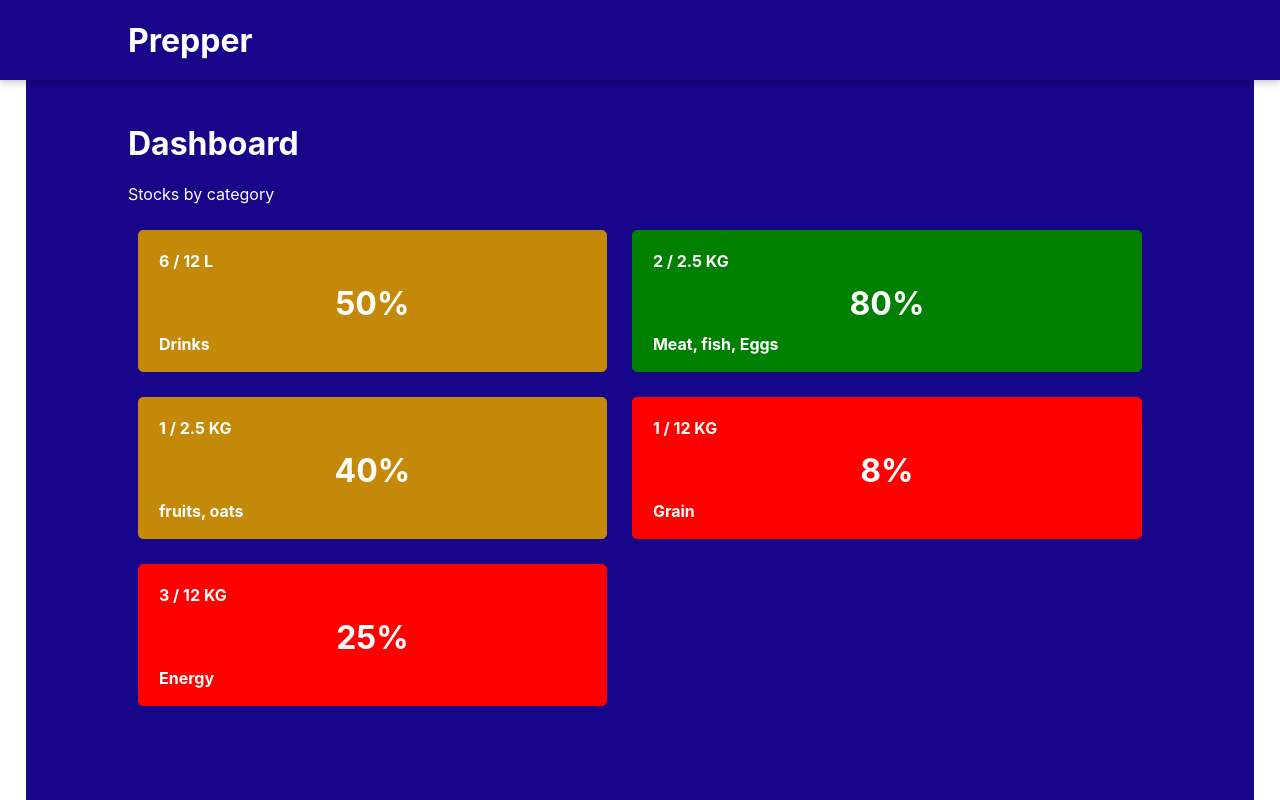
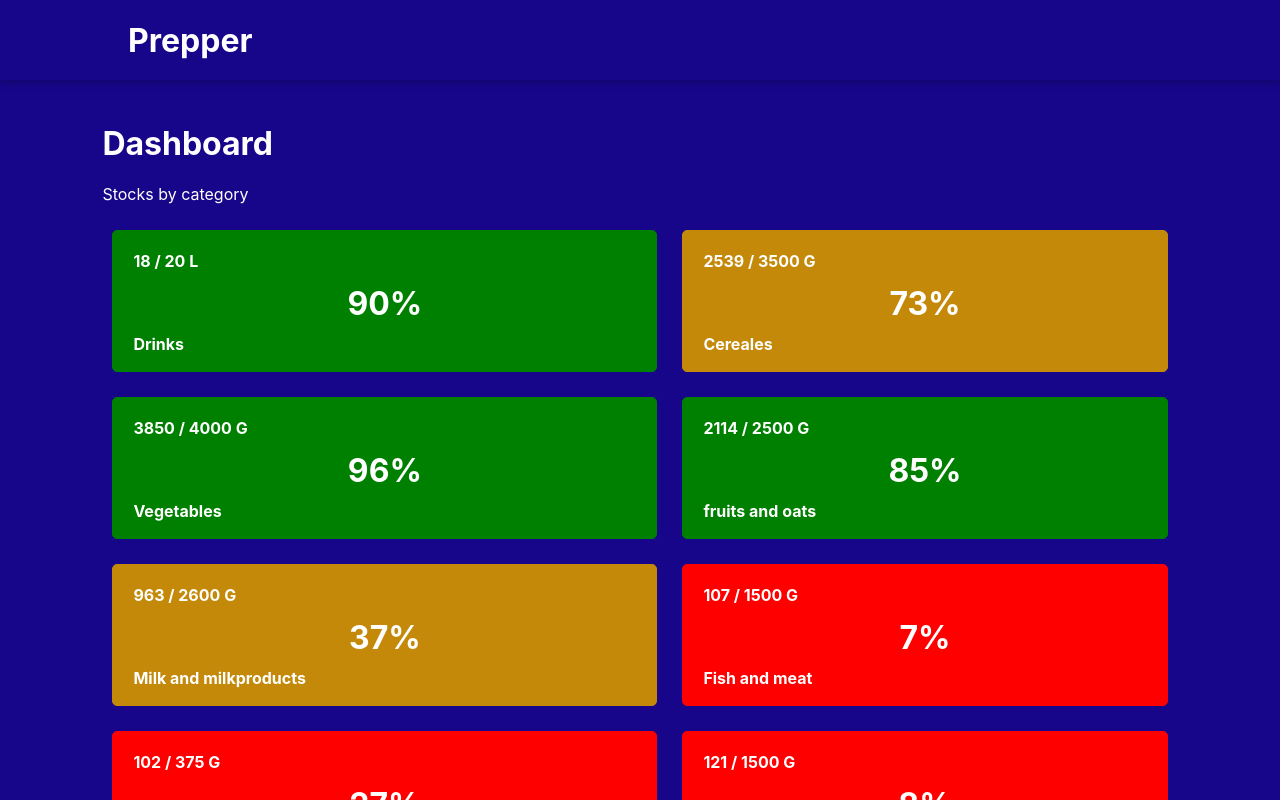
Before and after one commit to PXZ1337/react-prepper, a React (Create React App) app: page / in a window 1280 px wide. Shown: the top 800 px of the page. Built offline with nearby package versions, Linux system fonts and the light colour scheme.

Commit message:
Add dummy data for categories and implement list component

```diff
--- /dev/null
+++ b/src/common/Unit.ts
@@ -0,0 +1,8 @@
+enum Unit {
+    L = 'L',
+    G = 'G',
+    KG = 'KG',
+    ITEMS = 'Items'
+}
+
+export default Unit
--- /dev/null
+++ b/src/components/Categories/AvailableCategories.ts
@@ -0,0 +1,96 @@
+import { ICategory } from "../../common/Category"
+import Unit from "../../common/Unit"
+import CategoryGridItem from "./CategoryGridItem"
+
+const AvailableCategories = () => {
+    const categories: ICategory[] = [
+        {
+            id: 'drinks',
+            name: 'Drinks',
+            description: '',
+            unit: Unit.L,
+            goal: 20
+        },
+        {
+            id: 'cereales',
+            name: 'Cereales',
+            description: 'Cereales, bread, potatoes, pasta, rice',
+            unit: Unit.G,
+            goal: 3500
+        },
+        {
+            id: 'vegetables',
+            name: 'Vegetables',
+            description: 'Vegetables and legumes',
+            unit: Unit.G,
+            goal: 4000
+        },
+        {
+            id: 'fruits',
+            name: 'fruits and oats',
+            description: 'Vegetables and legumes',
+            unit: Unit.G,
+            goal: 2500
+        },
+        {
+            id: 'milk',
+            name: 'Milk and milkproducts',
+            description: 'Vegetables and legumes',
+            unit: Unit.G,
+            goal: 2600
+        },
+        {
+            id: 'fish',
+            name: 'Fish and meat',
+            description: 'Fish, meat eggs or full egg pouder',
+            unit: Unit.G,
+            goal: 1500
+        },
+        {
+            id: 'fats',
+            name: 'Fats and oils',
+            description: 'Fish, meat eggs or full egg pouder',
+            unit: Unit.G,
+            goal: 375
+        },
+        {
+            id: 'others',
+            name: 'Others',
+            description: 'Sugar, honey, jam, chocolate, salt, prepared food (f.e. dried tortelini. ravioli or soups), potato mash, instant broth, cacao pouder or salt stick',
+            unit: Unit.G,
+            goal: 1500
+        },
+        {
+            id: 'medicine-chest',
+            name: 'Medicine chest',
+            description: 'Medical kit, medicaments, painkiller, sanitizer (skin, wound), medicine for colt, thermometer',
+            unit: Unit.ITEMS,
+            goal: 10
+        },
+        {
+            id: 'sanitary',
+            name: 'Sanitary',
+            description: 'Soap, toothbrush, toothpaste, disposable table wear, toiletpaper, bin liner, gloves',
+            unit: Unit.ITEMS,
+            goal: 9
+        },
+        {
+            id: 'energy-loss',
+            name: 'Energy loss',
+            description: 'Candles, ligther, flashlight, batteries, gas cooker, heating device',
+            unit: Unit.ITEMS,
+            goal: 7
+        },
+        {
+            id: 'broadcast',
+            name: 'Broadcast',
+            description: 'Battery radio',
+            unit: Unit.ITEMS,
+            goal: 7
+        },
+    ]
+
+    return categories
+}
+
+export default AvailableCategories
--- /dev/null
+++ b/src/components/Categories/CategoryList.tsx
@@ -0,0 +1,19 @@
+import { ICategory } from "../../common/Category"
+import GridCointainer from "../UI/GridContainer"
+import AvailableCategories from "./AvailableCategories"
+import CategoryGridItem from "./CategoryGridItem"
+
+const CategoryList = () => {
+    const availableCategories = AvailableCategories().map((category: ICategory) => {
+        const randomStock = Math.round(Math.random() * category.goal)
+
+        return <CategoryGridItem name={category.name} stock={randomStock} goal={category.goal} unit={category.unit} />
+    })
+
+
+    return <GridCointainer>
+        {availableCategories}
+    </GridCointainer>
+}
+
+export default CategoryList
--- a/src/components/Layout/MainLayout.module.css
+++ b/src/components/Layout/MainLayout.module.css
@@ -1,6 +1,4 @@
 .main {
     margin: 0 auto;
     padding: 8%;
-    width: 1024px;
-    height: 100vh;
 }
--- a/src/pages/Dashboard.tsx
+++ b/src/pages/Dashboard.tsx
@@ -1,20 +1,14 @@
-import CategoryGridItem from "../components/Category/CategoryGridItem";
-import GridCointainer from "../components/UI/GridContainer";
-import GridItem from "../components/UI/GridItem";
+import { Fragment } from "react";
+import CategoryList from "../components/Categories/CategoryList";
 
 const Dashboard = () => {
-
     return (
-        <>
+        <Fragment>
             <h1>Dashboard</h1>
             <p>Stocks by category</p>
-            <GridCointainer>
-                <CategoryGridItem name={"Drinks"} stock={6} goal={12} unit={"L"} />
-                <CategoryGridItem name={"Meat, fish, Eggs"} stock={2} goal={2.5} unit={"KG"} />
-                <CategoryGridItem name={"fruits, oats"} stock={1} goal={2.5} unit={"KG"} />
-                <CategoryGridItem name={"Grain"} stock={1} goal={12} unit={"KG"} />
-                <CategoryGridItem name={"Energy"} stock={3} goal={12} unit={"KG"} />
-            </GridCointainer></>
+
+            <CategoryList />
+        </Fragment>
     );
 }
 
```
Also changed, not shown: src/common/Category.ts (+6 -3 lines), src/components/Categories/CategoryGridItem.module.css (renamed from src/components/Category/CategoryGridItem.module.css), src/components/Categories/CategoryGridItem.tsx (renamed from src/components/Category/CategoryGridItem.tsx).
